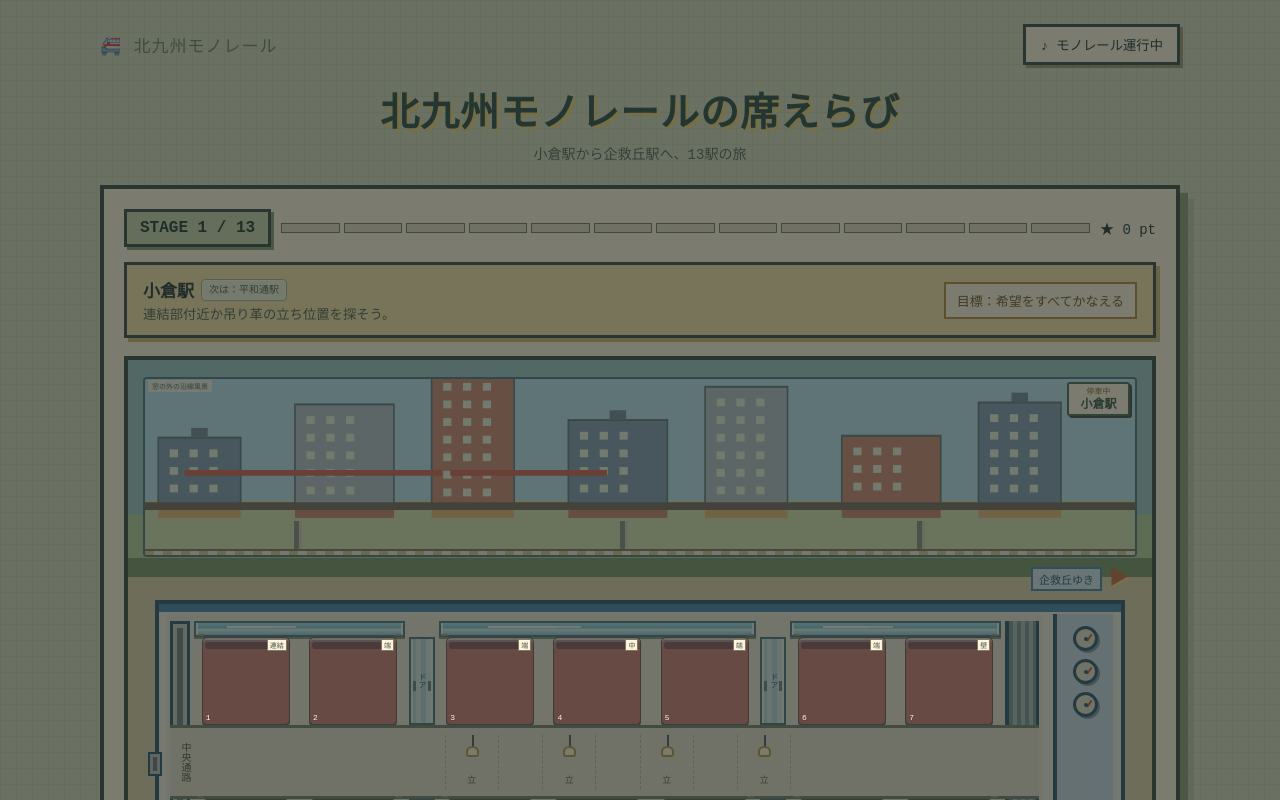
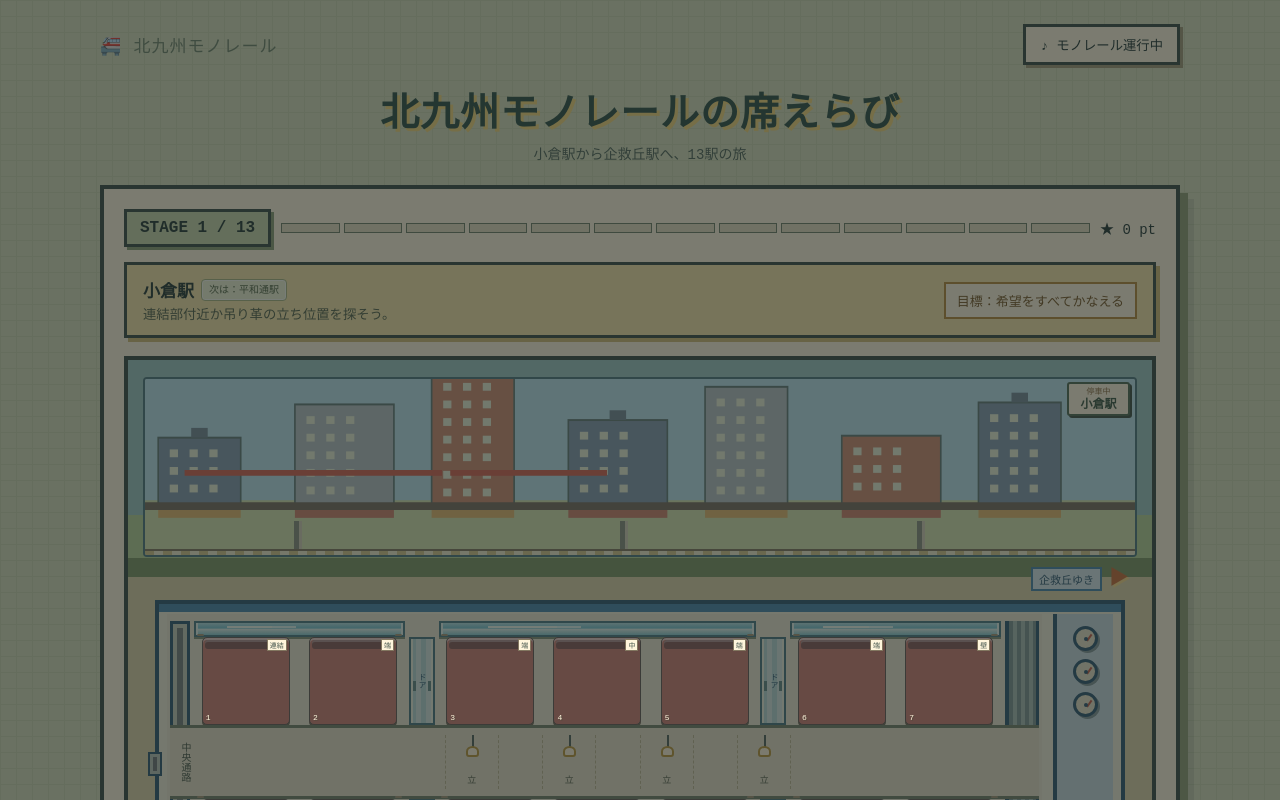
Before and after one commit to s245054/s245054.github.io, a plain HTML site: page train-seat-game/index.html in a window 1280 px wide. Shown: the top 800 px of the page. Drawn offline with Linux system fonts and the light colour scheme; a web font is replaced by a local one.

Commit message:
Remove outside scenery caption

```diff
--- a/train-seat-game/index.html
+++ b/train-seat-game/index.html
@@ -12,7 +12,7 @@
   <div class="landscape-window"><div class="landscape-track" id="landscapeTrack"></div>
     <div class="platform-scene" id="platformScene"><i class="platform-post post-a"></i><i class="platform-post post-b"></i><i class="platform-post post-c"></i><div class="platform-edge"></div><div class="station-board"><small>停車中</small><b id="outsideStation">小倉駅</b></div></div>
   </div>
-  <span class="outside-caption">窓の外の沿線風景</span><span class="route-status" id="routeStatus" hidden></span>
+  <span class="route-status" id="routeStatus" hidden></span>
 </div><div class="train-front"><span>企救丘ゆき</span><span class="front-arrow">▶</span></div><div class="car-shell"><div class="car"><div class="cabin" id="seatGrid"></div><div class="driver" aria-label="運転席"><div class="instrument-stack" aria-label="丸い計器が3つ"><i class="gauge"></i><i class="gauge"></i><i class="gauge"></i></div><span class="driver-label">運転席</span></div></div><div class="wheelset" aria-hidden="true"><i></i><i></i></div></div><div class="seat-hint">壁沿いロングシート：ドア横・真ん中・連結部の席　／　隣席は同じベンチ内のみ　／　吊り革で立てます</div></div>
 <div class="people-title">乗客さん <span style="font-size:12px;color:#9a927b;font-weight:500">（乗客を選んでから席をタップ）</span></div><div class="passengers" id="passengers"></div>
 <div class="bottom"><div class="tip" id="tip">希望をかなえるとボーナスがもらえるよ。</div><div class="buttons"><button class="btn reset" id="reset">やりなおす</button><button class="btn next" id="next" disabled>採点する →</button></div></div><div class="toast" id="toast"></div></section><div class="footer">あせらず、のんびり。いい旅になりますように。 ☁<br><a href="https://dot-illust.net/category/character/" target="_blank" rel="noopener">人物ドット絵：DOT ILLUST</a></div></main>
```
